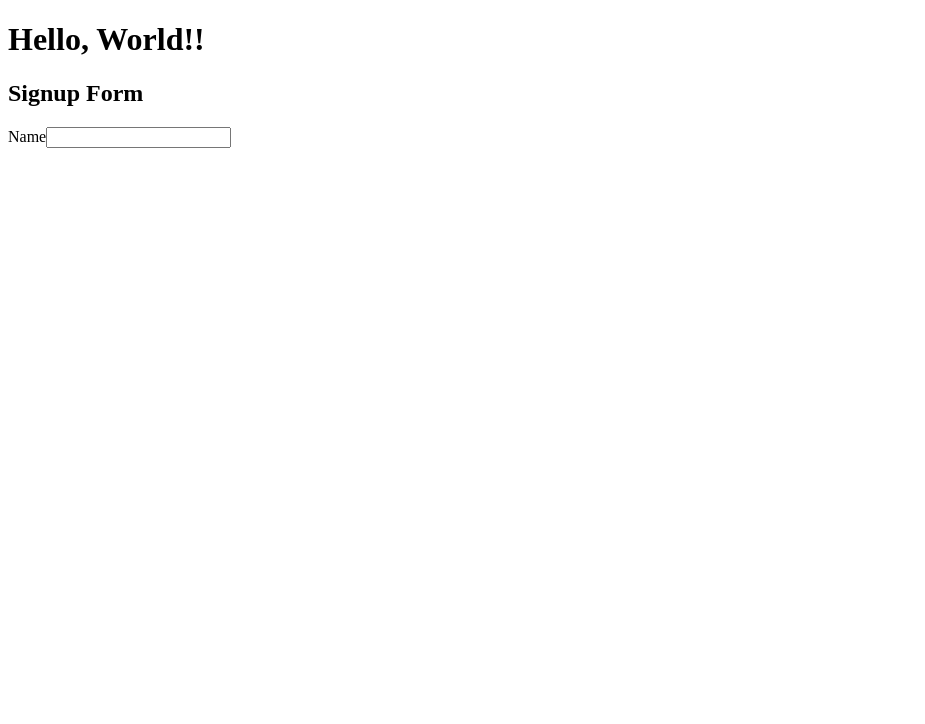
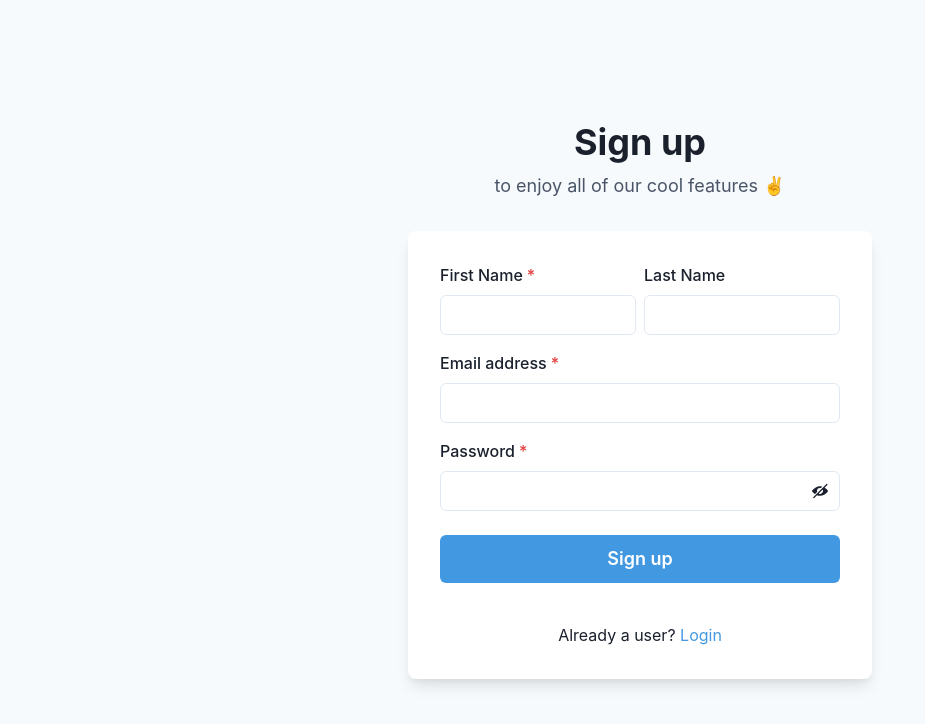
Before and after one commit to kahoragachau/skoolie-frontend, a React (Create React App) app: page / in a window 1280 px wide. Shown: the top 724 px of the page, without its empty margins (0-925 px from the left). Built offline with nearby package versions, Linux system fonts and the light colour scheme.

Commit message:
- Use chakra ui for our Sign Up form

```diff
--- a/package.json
+++ b/package.json
@@ -3,9 +3,14 @@
   "version": "0.1.0",
   "private": true,
   "dependencies": {
+    "@chakra-ui/icons": "^2.0.13",
+    "@chakra-ui/react": "^2.4.3",
+    "@emotion/react": "^11.10.5",
+    "@emotion/styled": "^11.10.5",
     "@testing-library/jest-dom": "^5.16.5",
     "@testing-library/react": "^13.4.0",
     "@testing-library/user-event": "^13.5.0",
+    "framer-motion": "^7.6.19",
     "react": "^18.2.0",
     "react-dom": "^18.2.0",
     "react-scripts": "5.0.1",
--- a/src/components/App.js
+++ b/src/components/App.js
@@ -1,13 +1,13 @@
 import Signup from "./Signup";
-
+import { ChakraProvider } from "@chakra-ui/react";
 
 function App() {
   return (
-    <>
-    <h1> Hello, World!!</h1>
-    <h2> Signup Form</h2>
+    <ChakraProvider>
+    {/* <h1> Hello, World!!</h1>
+    <h2> Signup Form</h2> */}
     <Signup />
-   </>
+   </ChakraProvider>
   );
 }
 
--- a/src/components/Signup.js
+++ b/src/components/Signup.js
@@ -1,10 +1,101 @@
-function Signup(){
-   return(
-    <>
-        <label>Name</label>
-        <input type="text"></input>
-    </>
-   )
-}
+import {
+    Flex,
+    Box,
+    FormControl,
+    FormLabel,
+    Input,
+    InputGroup,
+    HStack,
+    InputRightElement,
+    Stack,
+    Button,
+    Heading,
+    Text,
+    useColorModeValue,
+    Link,
+  } from '@chakra-ui/react';
+  import { useState } from 'react';
+  import { ViewIcon, ViewOffIcon } from '@chakra-ui/icons';
+
+  function Signup() {
+    const [showPassword, setShowPassword] = useState(false);
+
+    return (
+      <Flex
+        minH={'100vh'}
+        align={'center'}
+        justify={'center'}
+        bg={useColorModeValue('gray.50', 'gray.800')}>
+        <Stack spacing={8} mx={'auto'} maxW={'lg'} py={12} px={6}>
+          <Stack align={'center'}>
+            <Heading fontSize={'4xl'} textAlign={'center'}>
+              Sign up
+            </Heading>
+            <Text fontSize={'lg'} color={'gray.600'}>
+              to enjoy all of our cool features ✌️
+            </Text>
+          </Stack>
+          <Box
+            rounded={'lg'}
+            bg={useColorModeValue('white', 'gray.700')}
+            boxShadow={'lg'}
+            p={8}>
+            <Stack spacing={4}>
+              <HStack>
+                <Box>
+                  <FormControl id="firstName" isRequired>
+                    <FormLabel>First Name</FormLabel>
+                    <Input type="text" />
+                  </FormControl>
+                </Box>
+                <Box>
+                  <FormControl id="lastName">
+                    <FormLabel>Last Name</FormLabel>
+                    <Input type="text" />
+                  </FormControl>
+                </Box>
+              </HStack>
+              <FormControl id="email" isRequired>
+                <FormLabel>Email address</FormLabel>
+                <Input type="email" />
+              </FormControl>
+              <FormControl id="password" isRequired>
+                <FormLabel>Password</FormLabel>
+                <InputGroup>
+                  <Input type={showPassword ? 'text' : 'password'} />
+                  <InputRightElement h={'full'}>
+                    <Button
+                      variant={'ghost'}
+                      onClick={() =>
+                        setShowPassword((showPassword) => !showPassword)
+                      }>
+                      {showPassword ? <ViewIcon /> : <ViewOffIcon />}
+                    </Button>
+                  </InputRightElement>
+                </InputGroup>
+              </FormControl>
+              <Stack spacing={10} pt={2}>
+                <Button
+                  loadingText="Submitting"
+                  size="lg"
+                  bg={'blue.400'}
+                  color={'white'}
+                  _hover={{
+                    bg: 'blue.500',
+                  }}>
+                  Sign up
+                </Button>
+              </Stack>
+              <Stack pt={6}>
+                <Text align={'center'}>
+                  Already a user? <Link color={'blue.400'}>Login</Link>
+                </Text>
+              </Stack>
+            </Stack>
+          </Box>
+        </Stack>
+      </Flex>
+    );
+  }
 
 export default Signup;
--- a/tailwind.config.js
+++ /dev/null
@@ -1,55 +0,0 @@
-/** @type {import('tailwindcss').Config} */
-module.exports = {
-  content: [],
-  theme: {
-    extend: {},
-  },
-  plugins: [],
-}
-
-tailwind.config = {
-  darkMode: 'class',
-  theme: {
-    extend: {
-      colors: {
-        primary: {"50":"#eff6ff","100":"#dbeafe","200":"#bfdbfe","300":"#93c5fd","400":"#60a5fa","500":"#3b82f6","600":"#2563eb","700":"#1d4ed8","800":"#1e40af","900":"#1e3a8a"}
-      }
-    },
-    fontFamily: {
-      'body': [
-    'Inter',
-    'ui-sans-serif',
-    'system-ui',
-    '-apple-system',
-    'system-ui',
-    'Segoe UI',
-    'Roboto',
-    'Helvetica Neue',
-    'Arial',
-    'Noto Sans',
-    'sans-serif',
-    'Apple Color Emoji',
-    'Segoe UI Emoji',
-    'Segoe UI Symbol',
-    'Noto Color Emoji'
-  ],
-      'sans': [
-    'Inter',
-    'ui-sans-serif',
-    'system-ui',
-    '-apple-system',
-    'system-ui',
-    'Segoe UI',
-    'Roboto',
-    'Helvetica Neue',
-    'Arial',
-    'Noto Sans',
-    'sans-serif',
-    'Apple Color Emoji',
-    'Segoe UI Emoji',
-    'Segoe UI Symbol',
-    'Noto Color Emoji'
-  ]
-    }
-  }
-}
```
Also changed, not shown: 1 other file (tests, documents, lock files or other folders).
